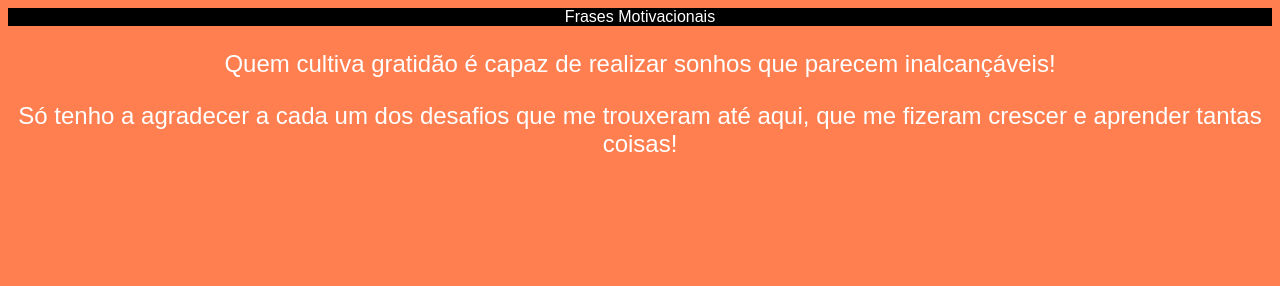
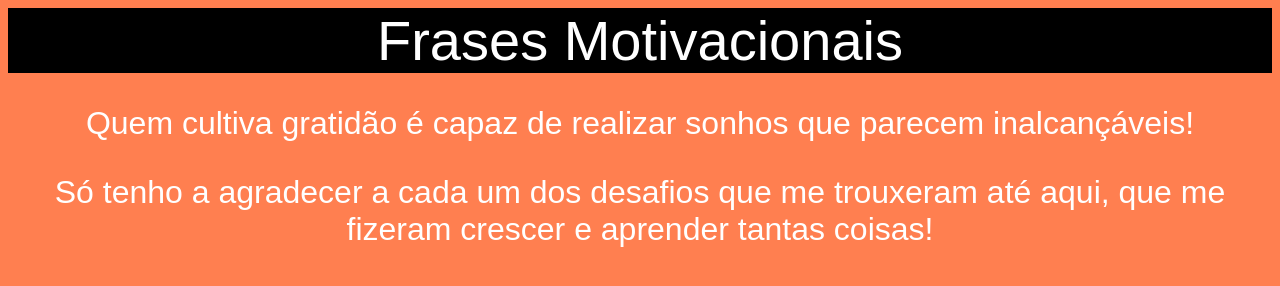
Before and after one commit to marianecogorne/Agrinho, a plain HTML site: page index.html in a window 1280 px wide. Drawn offline with Linux system fonts and the light colour scheme.

Commit message:
Update style.css

```diff
--- a/style.css
+++ b/style.css
@@ -9,10 +9,11 @@ text-align: center;
 
 p {
 color: white;
-font-size: 150%;
+font-size: 200%;
 }
 
 div {
 background-color: black;
 color: white;
+ font-size: 350%;
 }
```
